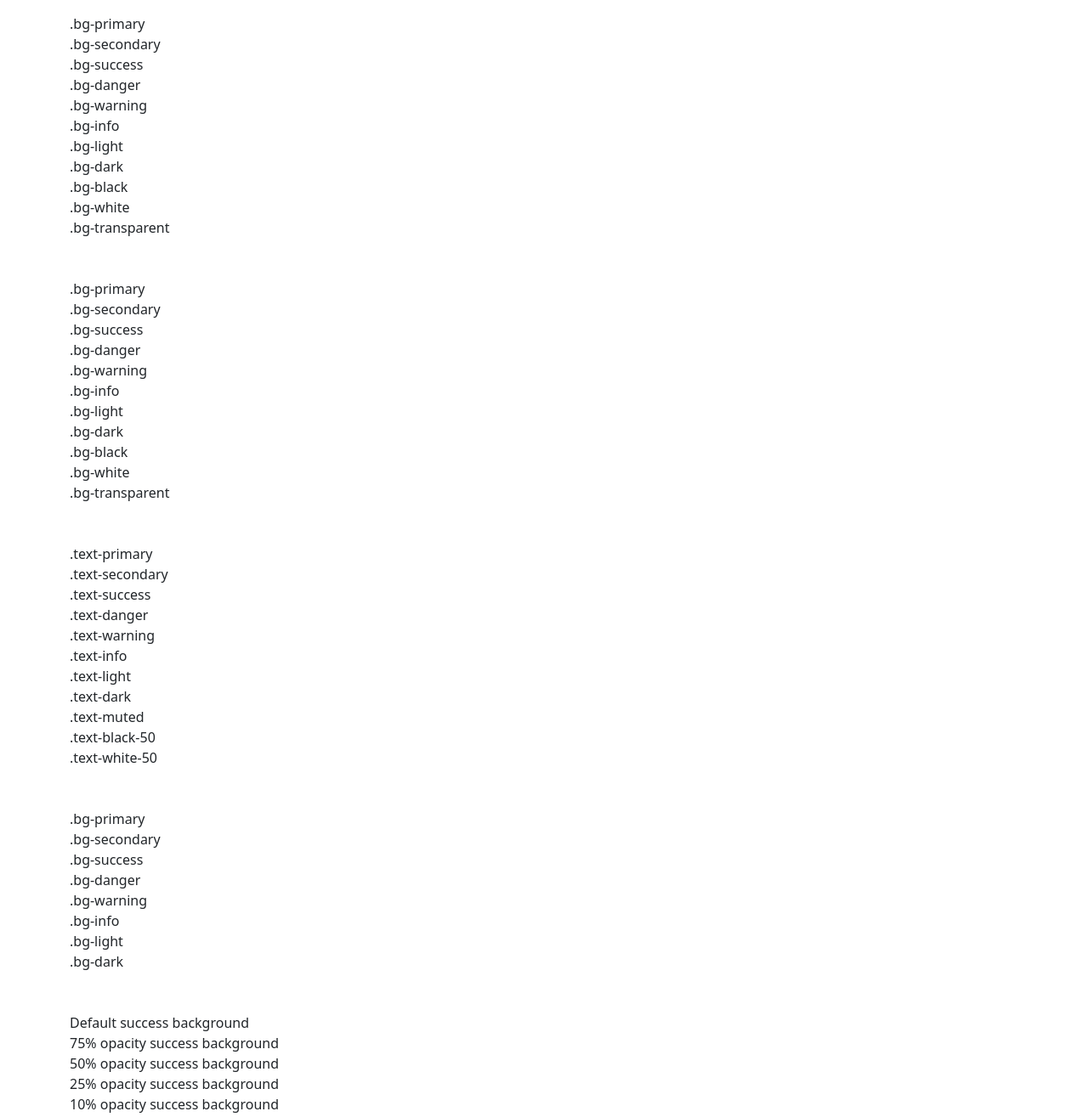
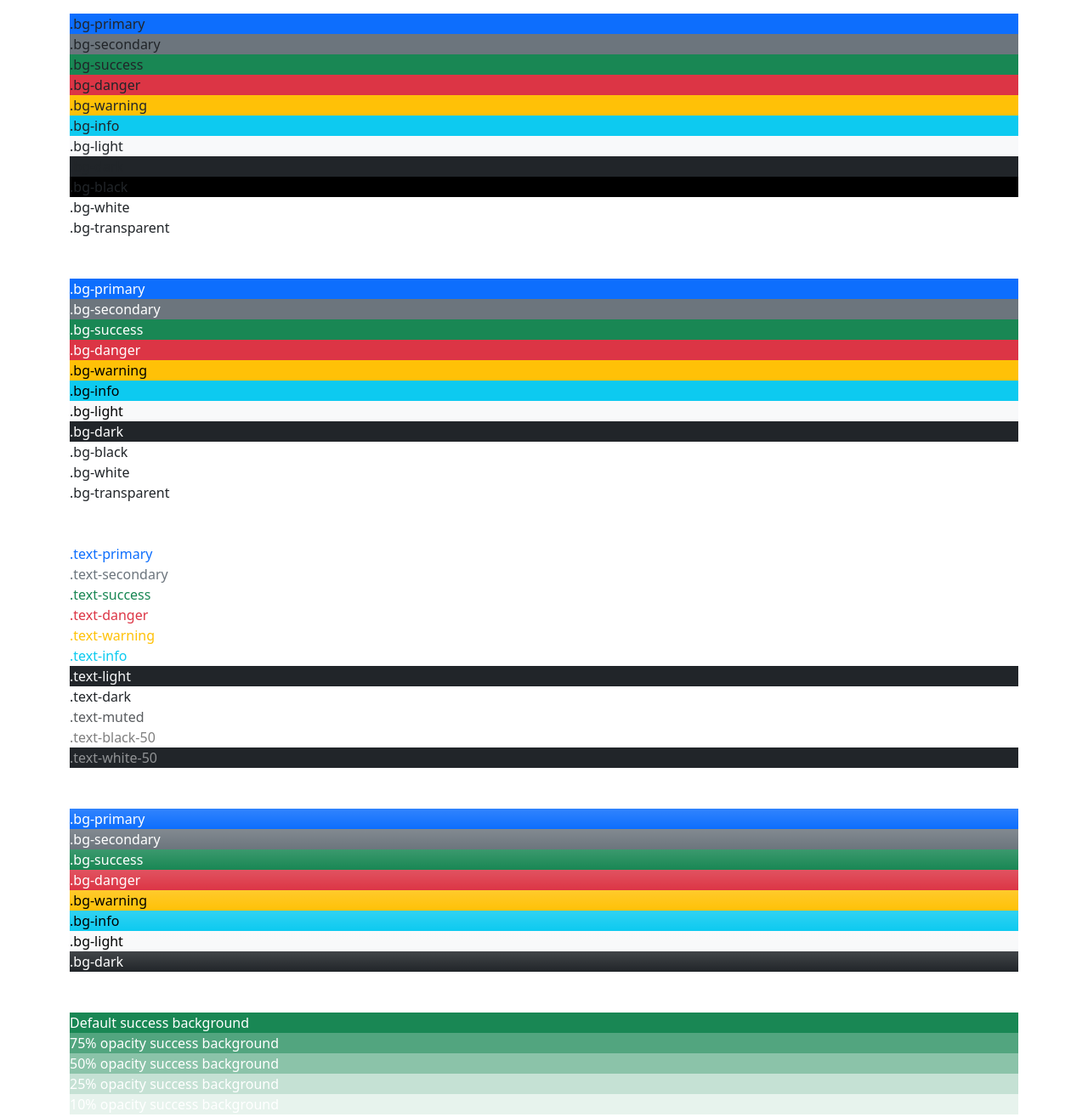
Before and after one commit to fisheeesh/bootstrap-training, a plain HTML site: page 04-background-text-colors.html in a window 1280 px wide. Shown: the part 80-1395 px from the top of the page at 85% size. Drawn offline with Linux system fonts and the light colour scheme.

Commit message:
background, text and link property

```diff
--- a/04-background-text-colors.html
+++ b/04-background-text-colors.html
@@ -12,84 +12,84 @@
       <h1 class="mb-5">Background & Text Colors</h1>
 
       <!-- Background Colors -->
-      <div class="">.bg-primary</div>
-      <div class="">.bg-secondary</div>
-      <div class="">.bg-success</div>
-      <div class="">.bg-danger</div>
-      <div class="">.bg-warning</div>
-      <div class="">.bg-info</div>
-      <div class="">.bg-light</div>
-      <div class="">.bg-dark</div>
-      <div class="">.bg-black</div>
-      <div class="">.bg-white</div>
-      <div class="">.bg-transparent</div>
+      <div class="bg-primary">.bg-primary</div>
+      <div class="bg-secondary">.bg-secondary</div>
+      <div class="bg-success">.bg-success</div>
+      <div class="bg-danger">.bg-danger</div>
+      <div class="bg-warning">.bg-warning</div>
+      <div class="bg-info">.bg-info</div>
+      <div class="bg-light">.bg-light</div>
+      <div class="bg-dark">.bg-dark</div>
+      <div class="bg-black">.bg-black</div>
+      <div class="bg-white">.bg-white</div>
+      <div class="bg-transparent text-body">.bg-transparent</div>
 
       <br /><br />
 
       <!-- Text Background Colors -->
-      <div class="">.bg-primary</div>
-      <div class="">.bg-secondary</div>
-      <div class="">.bg-success</div>
-      <div class="">.bg-danger</div>
-      <div class="">.bg-warning</div>
-      <div class="">.bg-info</div>
-      <div class="">.bg-light</div>
-      <div class="">.bg-dark</div>
-      <div class="">.bg-black</div>
-      <div class="">.bg-white</div>
-      <div class="">.bg-transparent</div>
+      <div class="text-bg-primary">.bg-primary</div>
+      <div class="text-bg-secondary">.bg-secondary</div>
+      <div class="text-bg-success">.bg-success</div>
+      <div class="text-bg-danger">.bg-danger</div>
+      <div class="text-bg-warning">.bg-warning</div>
+      <div class="text-bg-info">.bg-info</div>
+      <div class="text-bg-light">.bg-light</div>
+      <div class="text-bg-dark">.bg-dark</div>
+      <div class="text-bg-black">.bg-black</div>
+      <div class="text-bg-white">.bg-white</div>
+      <div class="text-bg-transparent text-body">.bg-transparent</div>
 
       <br /><br />
 
       <!-- Text Colors -->
-      <div class="">.text-primary</div>
-      <div class="">.text-secondary</div>
-      <div class="">.text-success</div>
-      <div class="">.text-danger</div>
-      <div class="">.text-warning</div>
-      <div class="">.text-info</div>
-      <div class="">.text-light</div>
-      <div class="">.text-dark</div>
-      <div class="">.text-muted</div>
-      <div class="">.text-black-50</div>
-      <div class="">.text-white-50</div>
+      <div class="text-primary">.text-primary</div>
+      <div class="text-secondary">.text-secondary</div>
+      <div class="text-success">.text-success</div>
+      <div class="text-danger">.text-danger</div>
+      <div class="text-warning">.text-warning</div>
+      <div class="text-info">.text-info</div>
+      <div class="text-light bg-dark">.text-light</div>
+      <div class="text-dark">.text-dark</div>
+      <div class="text-muted">.text-muted</div>
+      <div class="text-black-50">.text-black-50</div>
+      <div class="text-white-50 bg-dark">.text-white-50</div>
 
       <br /><br />
 
       <!-- Gradients -->
-      <div class="">.bg-primary</div>
-      <div class="">.bg-secondary</div>
-      <div class="">.bg-success</div>
-      <div class="">.bg-danger</div>
-      <div class="">.bg-warning</div>
-      <div class="">.bg-info</div>
-      <div class="">.bg-light</div>
-      <div class="">.bg-dark</div>
+      <div class="text-bg-primary bg-gradient">.bg-primary</div>
+      <div class="text-bg-secondary bg-gradient">.bg-secondary</div>
+      <div class="text-bg-success bg-gradient">.bg-success</div>
+      <div class="text-bg-danger bg-gradient">.bg-danger</div>
+      <div class="text-bg-warning bg-gradient">.bg-warning</div>
+      <div class="text-bg-info bg-gradient">.bg-info</div>
+      <div class="text-bg-light bg-gradient">.bg-light</div>
+      <div class="text-bg-dark bg-gradient">.bg-dark</div>
 
       <br /><br />
 
       <!-- Background Opacity -->
-      <div class="">Default success background</div>
-      <div class="">75% opacity success background</div>
-      <div class="">50% opacity success background</div>
-      <div class="">25% opacity success background</div>
-      <div class="">10% opacity success background</div>
+      <div class="text-bg-success">Default success background</div>
+      <div class="text-bg-success bg-opacity-75">75% opacity success background</div>
+      <div class="text-bg-success bg-opacity-50">50% opacity success background</div>
+      <div class="text-bg-success bg-opacity-25">25% opacity success background</div>
+      <div class="text-bg-success bg-opacity-10">10% opacity success background</div>
 
       <br /><br />
 
       <!-- Text Opacity -->
       <div class="text-primary">Default primary text</div>
-      <div class="text-primary">75% opacity primary text</div>
-      <div class="text-primary">50% opacity primary text</div>
-      <div class="text-primary">25% opacity primary text</div>
+      <div class="text-primary text-opacity-75">75% opacity primary text</div>
+      <div class="text-primary text-opacity-50">50% opacity primary text</div>
+      <div class="text-primary text-opacity-25">25% opacity primary text</div>
 
       <!-- Link Colors -->
-      <p><a href="#" class="">Primary link</a></p>
-      <p><a href="#" class="">Secondary link</a></p>
-      <p><a href="#" class="">Success link</a></p>
-      <p><a href="#" class="">Danger link</a></p>
-      <p><a href="#" class="">Warning link</a></p>
-      <p><a href="#" class="">Info link</a></p>
+      <p><a href="#" class="link-primary">Primary link</a></p>
+      <p><a href="#" class="link-secondary">Secondary link</a></p>
+      <p><a href="#" class="link-success">Success link</a></p>
+      <p><a href="#" class="link-danger">Danger link</a></p>
+      <p><a href="#" class="link-warning">Warning link</a></p>
+      <p><a href="#" class="link-info">Info link</a></p>
 
       <!-- Don't go past here -->
     </div>
```
